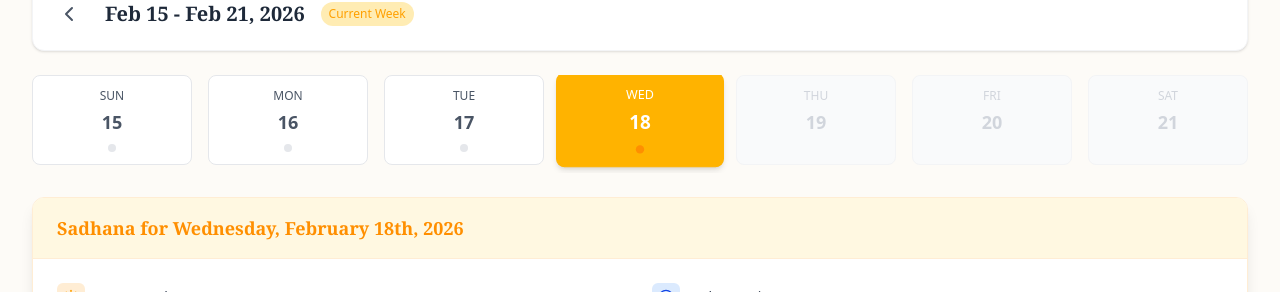
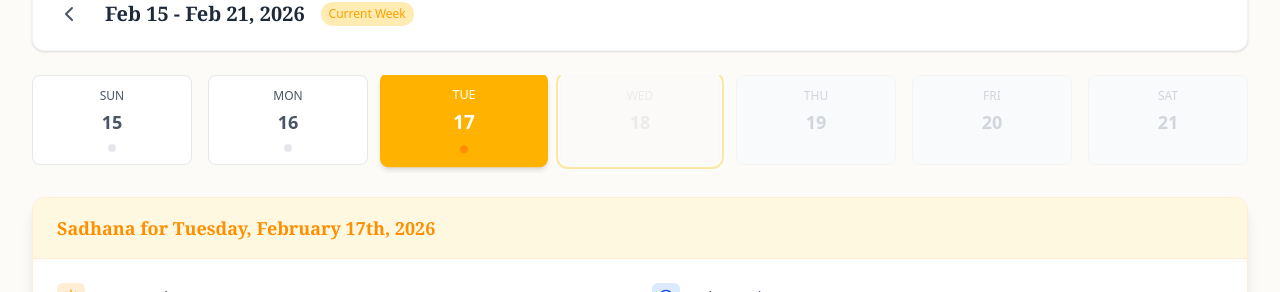
Before and after one commit to DabuluSahoo/sadhana-tracker, a React (Vite) app in the folder frontend/: page / in a window 1280 px wide. Shown: the part 119-411 px from the top of the page. Built offline with nearby package versions, Linux system fonts and the light colour scheme; no server answers; sample sign-in values are in the browser's storage.

Commit message:
Feature: Block today's date, only allow filling up to yesterday

```diff
--- a/frontend/src/pages/Dashboard.jsx
+++ b/frontend/src/pages/Dashboard.jsx
@@ -1,13 +1,14 @@
 import { useState, useEffect } from 'react';
-import { format, startOfWeek, addDays, isSameDay, subWeeks, addWeeks } from 'date-fns';
+import { format, startOfWeek, addDays, isSameDay, subWeeks, addWeeks, subDays } from 'date-fns';
 import api from '../api';
 import SadhanaCard from '../components/SadhanaCard';
 import { ChevronLeft, ChevronRight, CheckCircle, AlertCircle } from 'lucide-react';
 import clsx from 'clsx';
 
 const Dashboard = () => {
-    const [currentWeekStart, setCurrentWeekStart] = useState(startOfWeek(new Date()));
-    const [selectedDate, setSelectedDate] = useState(new Date());
+    const yesterday = subDays(new Date(), 1);
+    const [currentWeekStart, setCurrentWeekStart] = useState(startOfWeek(yesterday));
+    const [selectedDate, setSelectedDate] = useState(yesterday);
     const [weeklyLogs, setWeeklyLogs] = useState([]);
     const [loading, setLoading] = useState(true);
 
@@ -67,7 +68,7 @@ const Dashboard = () => {
                     const log = getLogForDate(day);
                     const isSelected = isSameDay(day, selectedDate);
                     const isToday = isSameDay(day, new Date());
-                    const isFuture = day > new Date() && !isToday;
+                    const isFuture = day >= new Date().setHours(0, 0, 0, 0); // today and future are blocked
 
                     return (
                         <button
@@ -81,7 +82,7 @@ const Dashboard = () => {
                                     : isFuture
                                         ? "bg-gray-50 text-gray-300 border-gray-100 cursor-not-allowed"
                                         : "bg-white text-gray-600 border-gray-200 hover:border-saffron-300 hover:bg-saffron-50",
-                                isToday && !isSelected && "ring-2 ring-saffron-400 ring-offset-2"
+                                isToday && !isSelected && "ring-2 ring-saffron-400 ring-offset-2 opacity-40"
                             )}
                         >
                             <span className="text-xs font-medium uppercase">{format(day, 'EEE')}</span>
@@ -103,7 +104,7 @@ const Dashboard = () => {
                     date={selectedDate}
                     existingData={getLogForDate(selectedDate)}
                     onSave={fetchWeeklyLogs}
-                    isReadOnly={selectedDate > new Date()}
+                    isReadOnly={selectedDate >= new Date().setHours(0, 0, 0, 0)}
                 />
             </div>
         </div>
```
